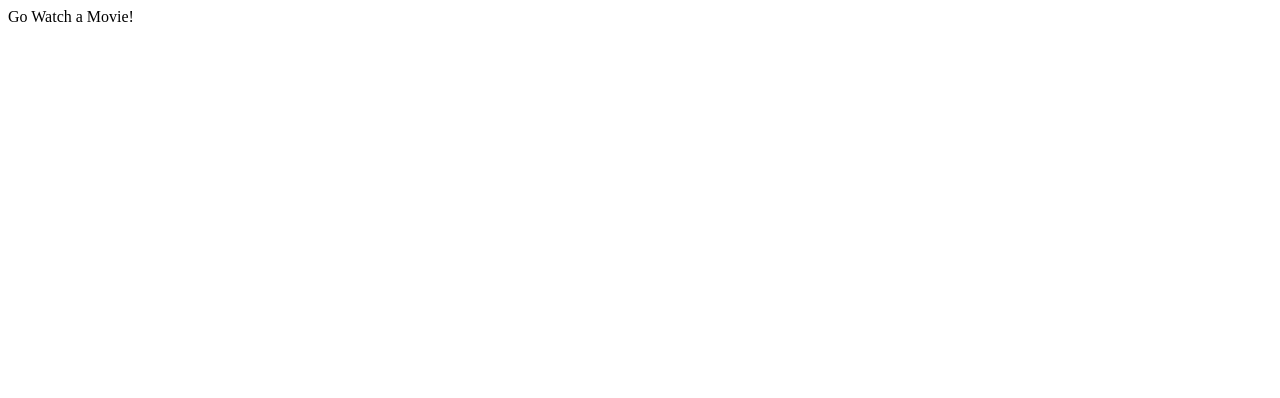
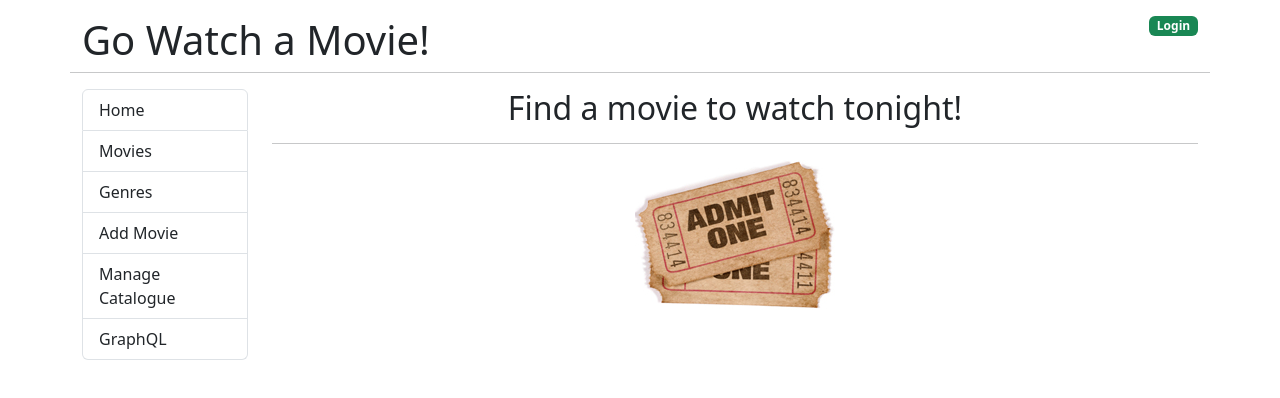
Before and after one commit to amirhasanpour/Golang-and-React.js-Movie-Platform, a React (Create React App) app in the folder go-movies-front-end/: page / in a window 1280 px wide. Shown: the top 398 px of the page. Built offline with nearby package versions, Linux system fonts and the light colour scheme.

Commit message:
Setup application layout

```diff
--- a/go-movies-front-end/public/index.html
+++ b/go-movies-front-end/public/index.html
@@ -10,34 +10,14 @@
       content="Web site created using create-react-app"
     />
     <link rel="apple-touch-icon" href="%PUBLIC_URL%/logo192.png" />
-    <!--
-      manifest.json provides metadata used when your web app is installed on a
-      user's mobile device or desktop. See https://developers.google.com/web/fundamentals/web-app-manifest/
-    -->
     <link rel="manifest" href="%PUBLIC_URL%/manifest.json" />
-    <!--
-      Notice the use of %PUBLIC_URL% in the tags above.
-      It will be replaced with the URL of the `public` folder during the build.
-      Only files inside the `public` folder can be referenced from the HTML.
-
-      Unlike "/favicon.ico" or "favicon.ico", "%PUBLIC_URL%/favicon.ico" will
-      work correctly both with client-side routing and a non-root public URL.
-      Learn how to configure a non-root public URL by running `npm run build`.
-    -->
-    <title>React App</title>
+    <link href="https://cdn.jsdelivr.net/npm/bootstrap@5.3.6/dist/css/bootstrap.min.css"
+    rel="stylesheet" integrity="sha384-4Q6Gf2aSP4eDXB8Miphtr37CMZZQ5oXLH2yaXMJ2w8e2ZtHTl7GptT4jmndRuHDT"
+    crossorigin="anonymous">
+    <title>Go Watch a Movie</title>
   </head>
   <body>
     <noscript>You need to enable JavaScript to run this app.</noscript>
     <div id="root"></div>
-    <!--
-      This HTML file is a template.
-      If you open it directly in the browser, you will see an empty page.
-
-      You can add webfonts, meta tags, or analytics to this file.
-      The build step will place the bundled scripts into the <body> tag.
-
-      To begin the development, run `npm start` or `yarn start`.
-      To create a production bundle, use `npm run build` or `yarn build`.
-    -->
   </body>
 </html>
--- a/go-movies-front-end/src/App.js
+++ b/go-movies-front-end/src/App.js
@@ -1,7 +1,35 @@
+import Home from "./components/Home";
+
 function App() {
   return (
-    <div>
-      Go Watch a Movie!
+    <div className="container">
+      <div className="row">
+        <div className="col">
+          <h1 className="mt-3">Go Watch a Movie!</h1>
+        </div>
+        <div className="col text-end">
+          <a href="#!"><span className="badge bg-success mt-3">Login</span></a>
+        </div>
+        <hr className="mb-3"></hr>
+      </div>
+
+      <div className="row">
+        <div className="col-md-2">
+          <nav>
+            <div className="list-group">
+              <a href="#!" className="list-group-item list-group-item-action">Home</a>
+              <a href="#!" className="list-group-item list-group-item-action">Movies</a>
+              <a href="#!" className="list-group-item list-group-item-action">Genres</a>
+              <a href="#!" className="list-group-item list-group-item-action">Add Movie</a>
+              <a href="#!" className="list-group-item list-group-item-action">Manage Catalogue</a>
+              <a href="#!" className="list-group-item list-group-item-action">GraphQL</a>
+            </div>
+          </nav>
+        </div>
+        <div className="col-md-10">
+          <Home />
+        </div>
+      </div>
     </div>
   );
 }
--- /dev/null
+++ b/go-movies-front-end/src/components/Home.jsx
@@ -0,0 +1,16 @@
+import Ticket from './../images/movie_tickets.jpg';
+
+const Home = () => {
+
+    return (
+        <>
+            <div className="text-center">
+                <h2>Find a movie to watch tonight!</h2>
+                <hr />
+                <img src={Ticket} alt='movie tickets'></img>
+            </div>
+        </>
+    )
+}
+
+export default Home;
```
Also changed, not shown: go-movies-front-end/src/components/Movies.jsx (added, +13 -0 lines), go-movies-front-end/src/images/movie_tickets.jpg (added).
